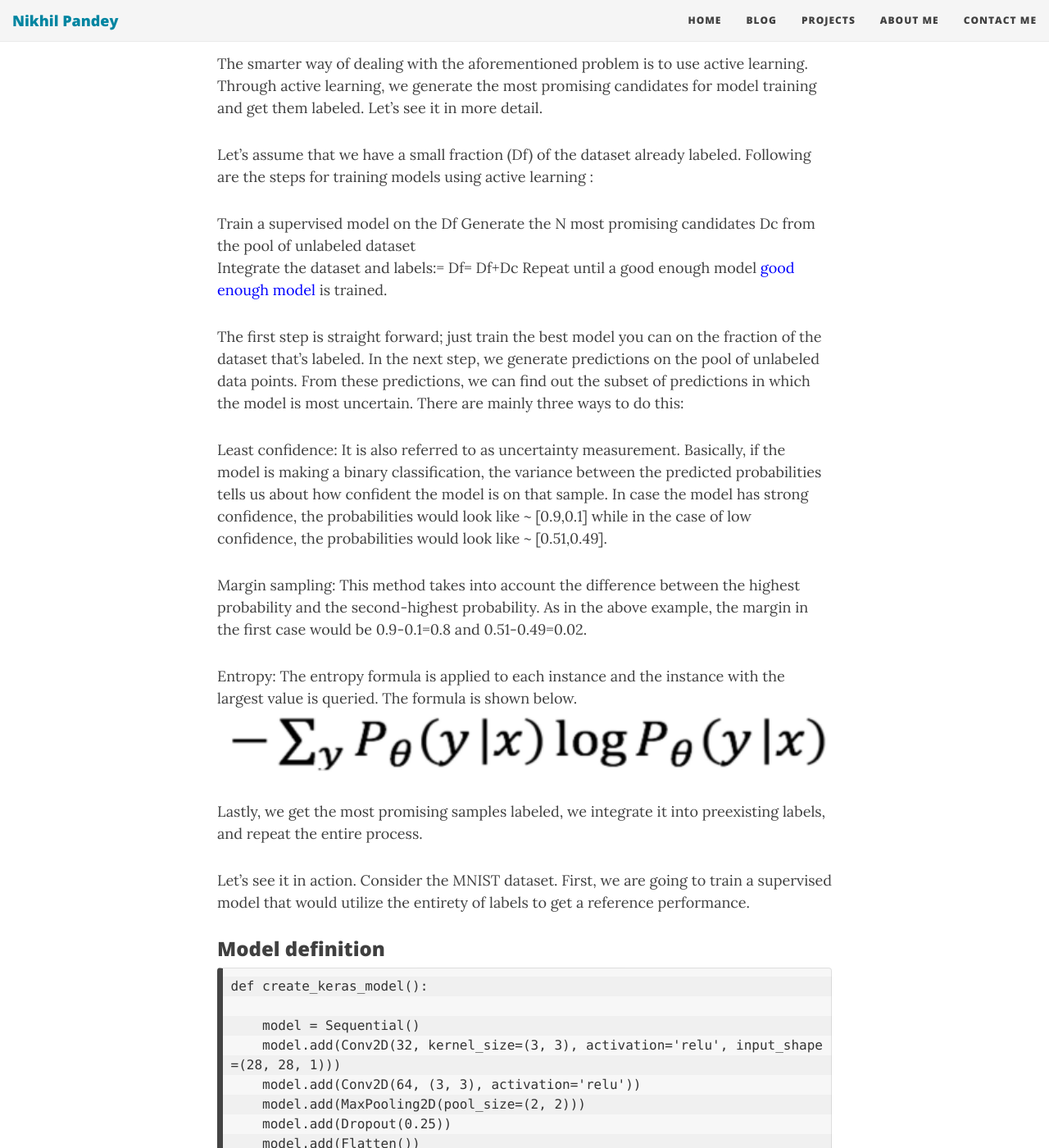
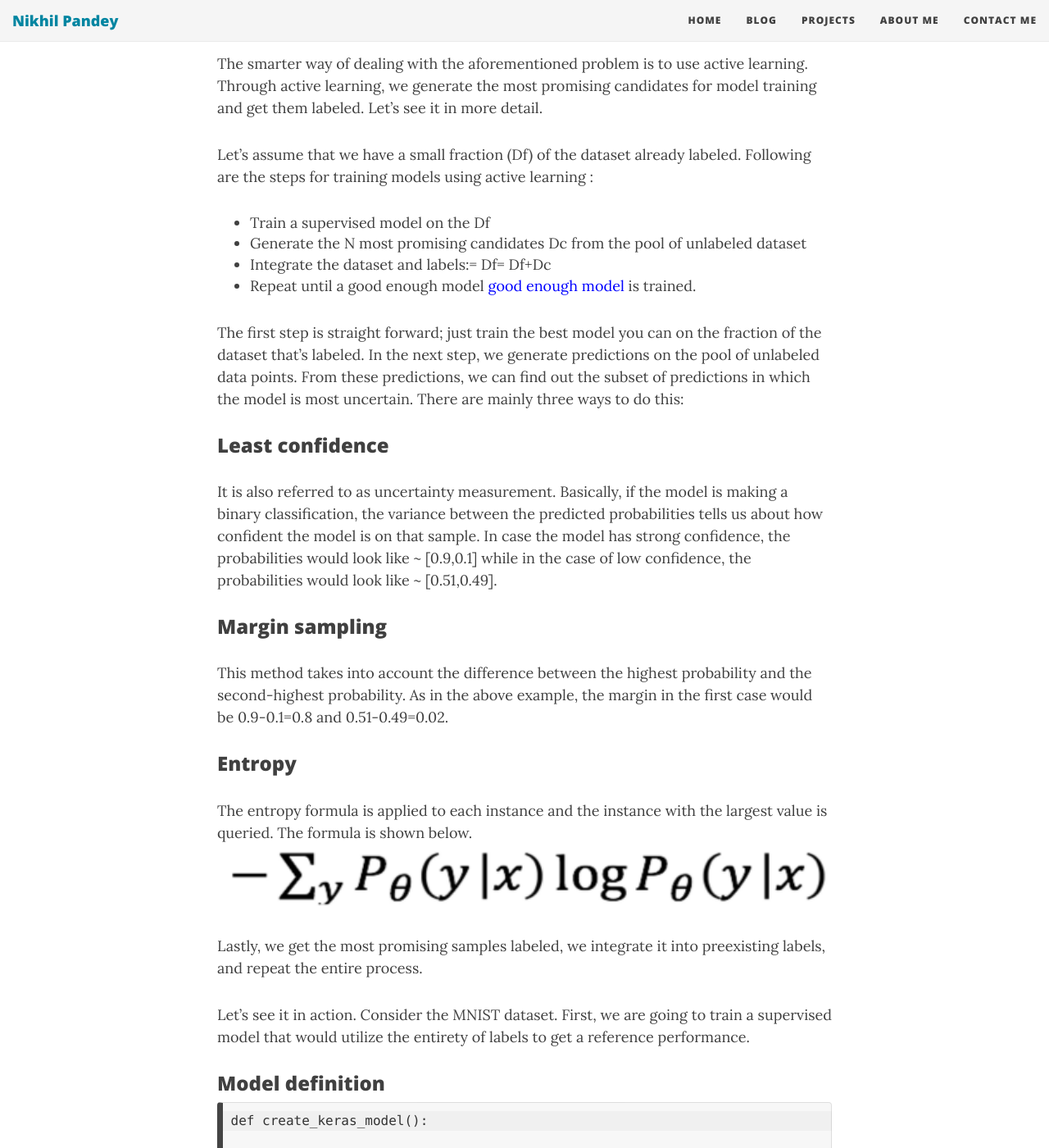
Before and after one commit to notenail/notenail.github.io, a Jekyll site: the page built from _posts/2020-08-29-activelearning.md, in a window 1280 px wide and 1400 px high, scrolled down 676 px. Shown: the whole window at 82% size. Built offline with Jekyll 4.4.1, drawn with Linux system fonts in a browser that asks for light colours; nearby versions of some CDN libraries; comment, search, counter and statistics services are not loaded; some of the changed lines change nothing that is shown.

Commit message:
active learning part 2- date change

```diff
--- a/_posts/2020-08-29-activelearning.md
+++ b/_posts/2020-08-29-activelearning.md
@@ -19,20 +19,23 @@ The smarter way of dealing with the aforementioned problem is to use active lear
 
 Let’s assume that we have a small fraction (Df) of the dataset already labeled. Following are the steps for training models using active learning :
 
-Train a supervised model on the Df
-Generate the N most promising candidates Dc from the pool of unlabeled dataset
-Integrate the dataset and labels:= Df= Df+Dc
-Repeat until a good enough model <a href="<https://machinelearningmastery.com/how-to-know-if-your-machine-learning-model-has-good-performance/>" target="_blank" rel="noopener noreferrer" style="color:blue">good enough model</a> is trained.
+ - Train a supervised model on the Df
+ - Generate the N most promising candidates Dc from the pool of unlabeled dataset
+ - Integrate the dataset and labels:= Df= Df+Dc
+ - Repeat until a good enough model <a href="<https://machinelearningmastery.com/how-to-know-if-your-machine-learning-model-has-good-performance/>" target="_blank" rel="noopener noreferrer" style="color:blue">good enough model</a> is trained.
 
 
 
 The first step is straight forward; just train the best model you can on the fraction of the dataset that’s labeled. In the next step, we generate predictions on the pool of unlabeled data points. From these predictions, we can find out the subset of predictions in which the model is most uncertain. There are mainly three ways to do this:
 
-Least confidence: It is also referred to as uncertainty measurement. Basically, if the model is making a binary classification, the variance between the predicted probabilities tells us about how confident the model is on that sample. In case the model has strong confidence, the probabilities would look like ~ [0.9,0.1] while in the case of low confidence, the probabilities would look like ~ [0.51,0.49].
+### Least confidence
+ It is also referred to as uncertainty measurement. Basically, if the model is making a binary classification, the variance between the predicted probabilities tells us about how confident the model is on that sample. In case the model has strong confidence, the probabilities would look like ~ [0.9,0.1] while in the case of low confidence, the probabilities would look like ~ [0.51,0.49].
 
-Margin sampling: This method takes into account the difference between the highest probability and the second-highest probability. As in the above example, the margin in the first case would be 0.9-0.1=0.8 and 0.51-0.49=0.02.
+### Margin sampling
+ This method takes into account the difference between the highest probability and the second-highest probability. As in the above example, the margin in the first case would be 0.9-0.1=0.8 and 0.51-0.49=0.02.
 
-Entropy: The entropy formula is applied to each instance and the instance with the largest value is queried. The formula is shown below.<img src="{{ site.url }}/img/projects/active-lr/entropy.png" width="100%">
+### Entropy
+ The entropy formula is applied to each instance and the instance with the largest value is queried. The formula is shown below.<img src="{{ site.url }}/img/projects/active-lr/entropy.png" width="100%">
 
 
 
```
